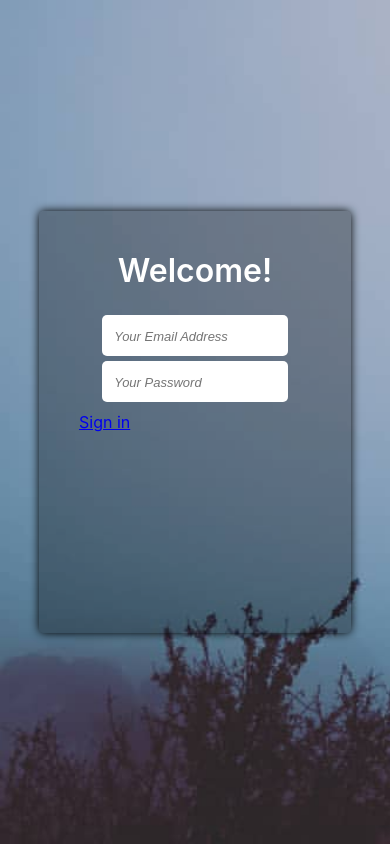
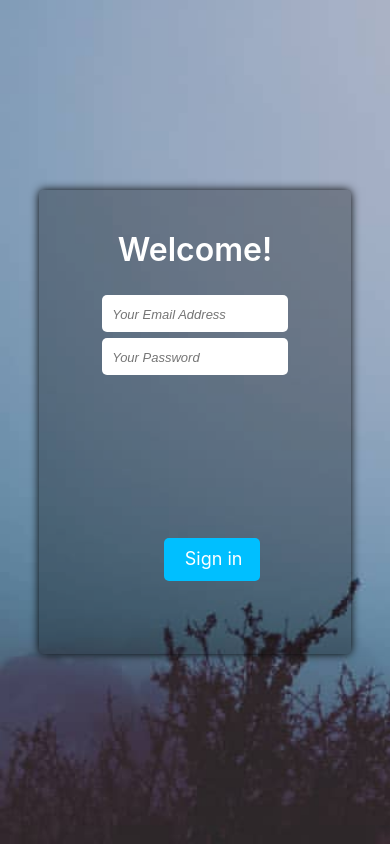
Before and after one commit to MohammadAnwarTabbaa/Marwa-Photography, a React (Create React App) app in the folder marwaphotography/: page /AdminLogin in a window 390 px wide. Built offline with nearby package versions, Linux system fonts and the light colour scheme.

Commit message:
Admin.css overall CSS, Admin.js removed ID, AdminLogin.css fixed button

```diff
--- a/marwaphotography/src/App.css
+++ b/marwaphotography/src/App.css
@@ -200,8 +200,11 @@ body {
 }
 .tab {
   overflow: hidden;
-  border: 1px solid #ccc;
-  background-color: #f1f1f1;
+  background-color: transparent;
+  /* border: 1px solid black; */
+  border: none;
+
+
 }
 
 .tab button {
@@ -216,12 +219,6 @@ body {
 }
 
 .tab button:hover {
-  background-color: #ddd;
+  background-color: black;
+  color: white;
 }
-
-.tab button.active {
-  background-color: #ccc;
-}
-.link:active {
-  color: red;
-}
--- a/marwaphotography/src/component/Admin/Admin.css
+++ b/marwaphotography/src/component/Admin/Admin.css
@@ -2,50 +2,74 @@
   background-color: transparent;
 }
 
-table,
+
 th,
 td {
   color: gray;
-  border: 0.5px solid gray;
+  border-right: 0.5px solid gray;
+  border-left: 0.5px solid gray;
   border-collapse: collapse;
-  background-color: rgba(255, 255, 255, 0.5);
+  background-color: rgba(255, 255, 255, 0.1);
+  color: white;
   text-align: center;
 }
 table {
   margin: 10% 10% 1% 10%;
   width: 80%;
+  margin-top: 13%;
+  color: gray;
+  border-collapse: collapse;
+  background-color: rgba(255, 255, 255, 0.1);
+  color: white;
+  text-align: center;
+  border: 10px solid transparent;
+  border-radius:10px;
 }
 
 i {
   color: black;
   width: 20%;
 }
+th {
+  padding: 10px;
+  background-color: rgba(0,0, 0, 0.25);
+
+}
+td {
+
+  padding:1%;
+}
 
 .imgThumb {
-  width: 4vw;
+  width: 10vw;
   margin-top: 3px;
+  border: 1px solid gray;
 }
 
 textarea {
   background-color: white;
+
 }
 
 h2 {
   color: white;
   text-align: center;
   margin-bottom: -8%;
-
   margin-top: 5%;
+  font-size: 40px;
 }
 
 .AdminAddBtn,
 .AdminDeleteBtn,
 .AdminSubmitBtn {
-  border-radius: 10px;
-  background-color: white;
-  color: gray;
-  /* border: none;  */
-  width: 100px;
+  border-radius: 8px;
+  background-color: rgba(255,255,255,0.5);
+
+  color: rgb(172, 23, 35);
+  width: 6rem;
+  height: 1.5rem;
+  border: none;
+  font-weight: bold;
 }
 
 .bkg {
@@ -60,32 +84,51 @@ h2 {
 }
 
 .AdminAddBtn {
-  margin-left: 10%;
+  margin-left: 50%;
   width: 100px;
   padding-bottom: 1px;
+  color: black;
+  margin-bottom: 4%;
+  margin-top: 4%;
+
+  color: white;
 }
 
 .AdminSubmitBtn {
   max-width: 80%;
   padding-bottom: 1px;
   justify-self: center;
+  color: rgb(0, 127, 177);
 }
 
 #AdminForm table {
-  background-color: rgba(107, 164, 172, 0.9);
+  background-color: rgba(17, 89, 99, 0.2);
   color: black;
-  margin-top: 20px;
+  margin-top: 5rem;
 }
 
 #AdminForm table th {
-  color: rgb(48, 48, 48);
+  color: white;
 }
 
 .UploadedImg {
-  width: 100px;
-  height: 100px;
+  width: 10vw;
+  height: 20vh;
   background-image: url("https://upload.wikimedia.org/wikipedia/commons/thumb/5/55/Question_Mark.svg/1200px-Question_Mark.svg.png%22");
 }
+
+.adminPhotoDescription{
+  font-style: italic;
+}
+
+#real-file, #real-file2, #real-file3{
+  float: left;
+  padding: 5px;
+  margin-top: 6.5%;
+}
+
+
+
 
 @media (max-width: 600px) {
   .allTables {
--- a/marwaphotography/src/component/Admin/Admin.js
+++ b/marwaphotography/src/component/Admin/Admin.js
@@ -12,7 +12,7 @@ function Admin(props) {
           {props.images.map((image, index) => (
             <>
               <tr>
-                <th>Id</th>
+                {/* <th>Id</th> */}
                 <th>Photo</th>
                 <th>Title</th>
                 <th>Description</th>
@@ -20,7 +20,7 @@ function Admin(props) {
               </tr>
 
               <tr>
-                <td className="id"> {image._id} </td>
+                {/* <td className="id"> {image._id} </td> */}
                 <td>
                   <img
                     src={`http://localhost:3000/${props.cat}/${image.src}`}
--- a/marwaphotography/src/component/AdminLogin/AdminLogin.css
+++ b/marwaphotography/src/component/AdminLogin/AdminLogin.css
@@ -8,7 +8,7 @@ body {
 }
 .allLogin {
 	background-image: url("bkg.jpg");
-  background-repeat: no-repeat;
+
   background-size: 100vw 100vh;
   height: 100vh;
   width: 100vw;
@@ -91,16 +91,22 @@ body {
 }
 
 
-.form-box button {
+form .float {
 	background-color: deepskyblue;
 	color: #fff;
 	border: none;
 	border-radius: 5px;
 	cursor: pointer;
-	width: 40%;
+	width: 6rem;
+	height: 3rem;
 	font-size: 18px;
-	padding: 10px;
-	margin: 20px 0px 0px 30%;
+	padding: 12px 5px 15px 21px;
+	text-decoration: none;
+	position: absolute;
+	left: 40%;
+	top:80%;
+
+
 }
 
 
@@ -120,16 +126,21 @@ input::placeholder {
 
 	.form-box {
 		width: 80%;
-		height: 50%;
+		height: 55%;
 	}
 	.form-box input {
-		padding: 12px;
+		padding: 10px;
 		width: 80%;
 		font-size: 15px;
-	    margin-top: -5px;
+	    margin-top: -4px;
 
 	}
 	input::placeholder {
 		font-size: 13px;
 	  }
+	  form .float{
+		  top: 75%;
+		  height: 2.7rem;
+		  padding: 10px 6px 10px 21px;
+	  }
 }
```
